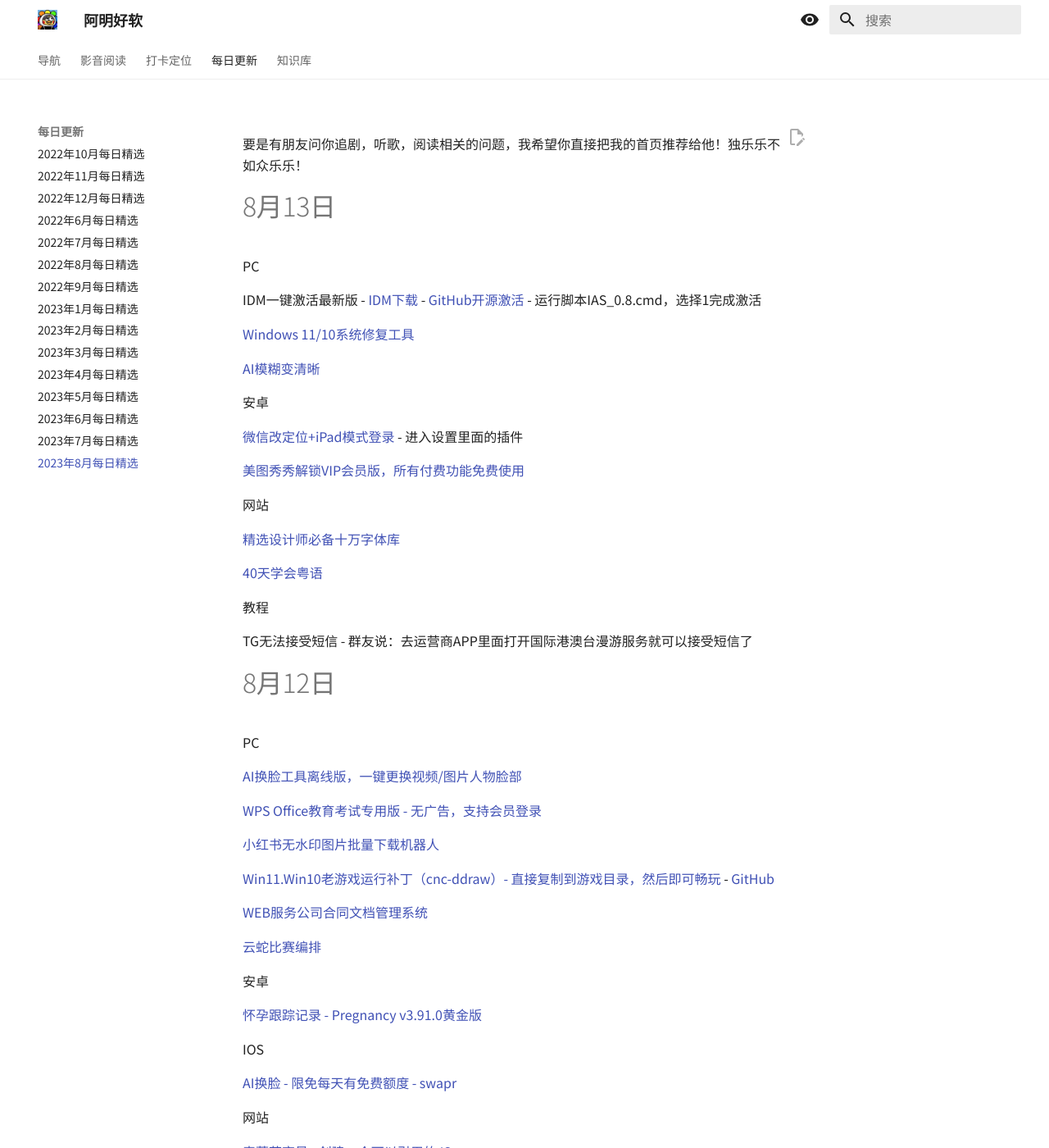
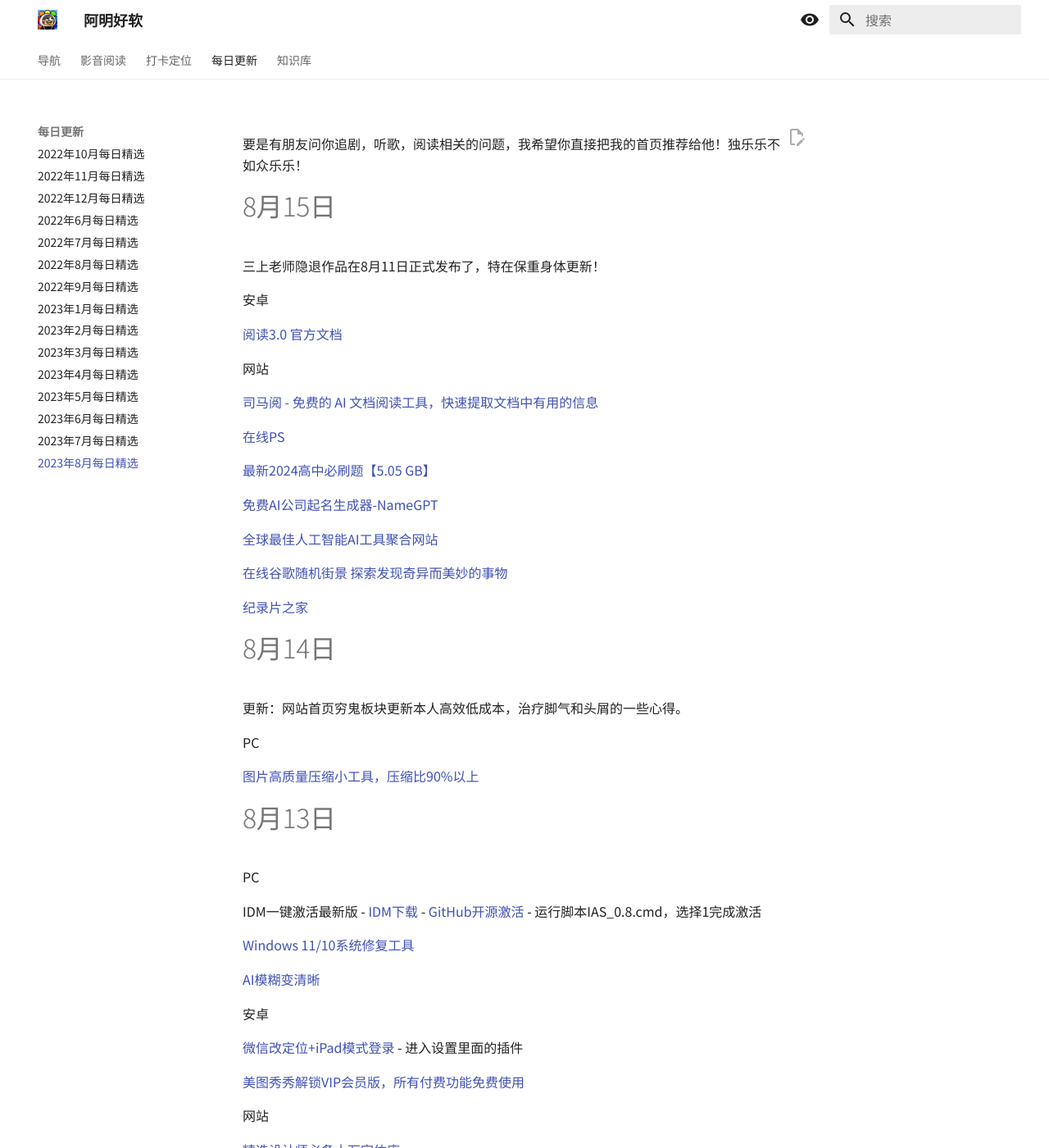
Before and after one commit to aminggoodboy/Amingdocs, an MkDocs documentation site: the page built from docs/每日更新/2023年8月每日精选.md, in a window 1280 px wide and 1400 px high. Shown: the whole window at 82% size. Built offline with MkDocs 1.6.1 and Material for MkDocs 9.7.7, drawn with Linux system fonts in a browser that asks for light colours.

Commit message:
Update 2023年8月每日精选.md

```diff
--- a/docs/每日更新/2023年8月每日精选.md
+++ b/docs/每日更新/2023年8月每日精选.md
@@ -1,4 +1,36 @@
 要是有朋友问你追剧，听歌，阅读相关的问题，我希望你直接把我的首页推荐给他！独乐乐不如众乐乐！
+
+# 8月15日
+
+三上老师隐退作品在8月11日正式发布了，特在保重身体更新！
+
+安卓
+
+[阅读3.0 官方文档](https://www.yuque.com/legado/wiki/xz)
+
+网站
+
+[司马阅 - ](https://smartread.cc/)[免费的 AI 文档阅读工具，快速提取文档中有用的信息](https://smartread.cc/)
+
+[在线PS](https://ps.gitapp.cn/)
+
+[最新2024高中必刷题【5.05 GB】](https://pan.quark.cn/s/7d51b50a3532#/list/share)
+
+[免费AI公司起名生成器-NameGPT](https://www.logosc.cn/nameGPT)
+
+[全球最佳人工智能AI工具聚合网站](https://toolai.io/zh/)
+
+[在线谷歌随机街景 探索发现奇异而美妙的事物](https://neal.fun/wonders-of-street-view/)
+
+[纪录片之家](https://www.05jl.com/)
+
+# 8月14日
+
+更新：网站首页穷鬼板块更新本人高效低成本，治疗脚气和头屑的一些心得。
+
+PC
+
+[图片高质量压缩小工具，压缩比90%以上](https://aming.lanzouj.com/iyUMk15bi5gh)
 
 # 8月13日
 
```
